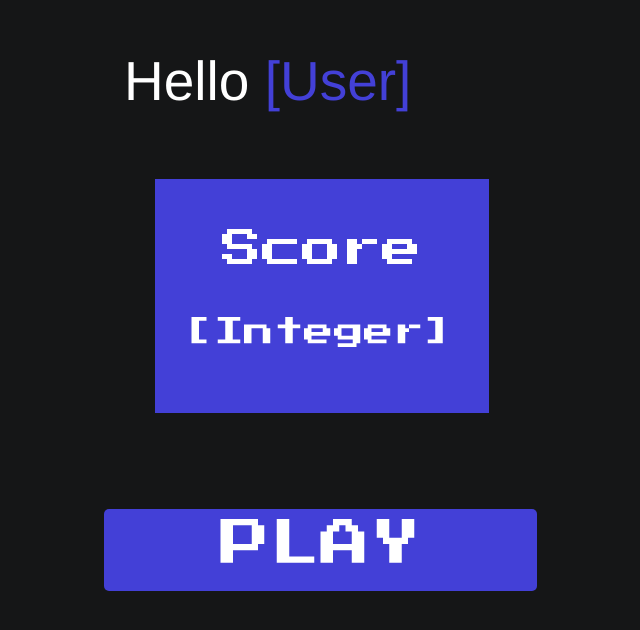
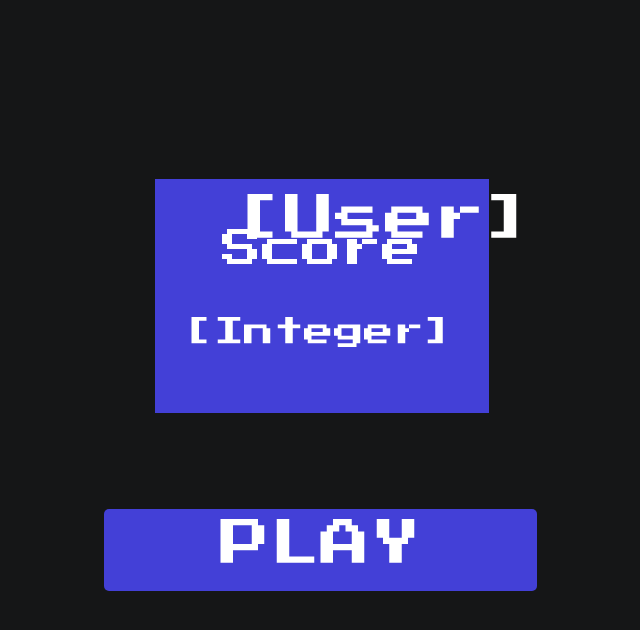
Before and after one commit to k1audiaa/TTTGame-Frontend, a Vue app: page /overview in a window 1280 px wide. Shown: the part 120-750 px from the top of the page, without its empty margins (350-990 px from the left). Built offline with nearby package versions, Linux system fonts and the light colour scheme.

Commit message:
OverView Page

```diff
--- a/src/views/OverView.vue
+++ b/src/views/OverView.vue
@@ -1,7 +1,6 @@
-
 <style>
 body, html {
-  .about {
+  .overview {
     min-height: 100vh;
     display: flex;
     align-items: center;
@@ -9,6 +8,7 @@ body, html {
   }
 }
 </style>
+
 <template>
   <link rel="stylesheet" href="https://fonts.googleapis.com/css?family=Press+Start+2P&display=swap">
   <div class="overview">
@@ -16,12 +16,9 @@ body, html {
       <div class="overlap-group">
         <div class="text-wrapper">Score</div>
         <div class="text-wrapper-2">[Integer]</div>
-      </div>
-      <div class="web-banner" />
-      <p class="hello-user">
-        <span class="span">Hello </span>
-        <span class="text-wrapper-3">[User]</span>
-      </p>
+        <div class="text-wrapper-3">Hello</div>
+        <div class="text-wrapper-4">[User]</div>
+        </div>
       <div class="overlap">
         <router-link to="/overview" class="custom-button">PLAY</router-link>
       </div>
@@ -91,8 +88,7 @@ body, html {
   white-space: nowrap;
 }
 
-
-.overview .hello-user {
+.overview .text-wrapper-3 {
   color: transparent;
   font-family: "Source Code Pro-Bold", Helvetica;
   font-size: 55px;
@@ -102,15 +98,6 @@ body, html {
   line-height: normal;
   position: absolute;
   top: 169px;
-}
-
-.overview .span {
-  color: #ffffff;
-  font-family: "Source Code Pro-Bold", Helvetica;
-}
-
-.overview .text-wrapper-3 {
-  color: #4340d7;
 }
 
 .overview .overlap {
@@ -136,6 +123,7 @@ body, html {
   top: 0;
   width: 433px;
 }
+
 .overview .text-wrapper-4 {
   color: #ffffff;
   font-family: "Press Start 2P", Helvetica;
```
